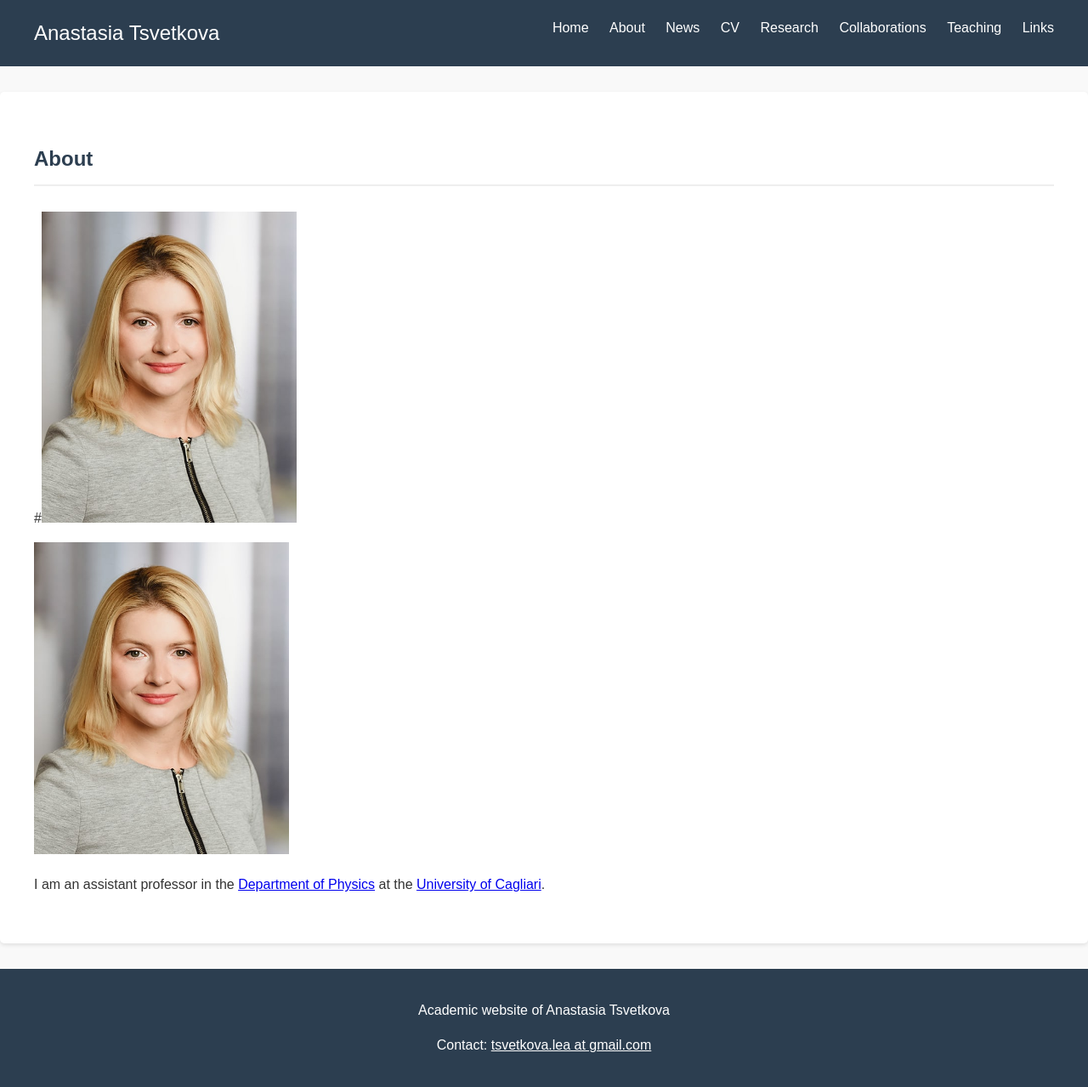
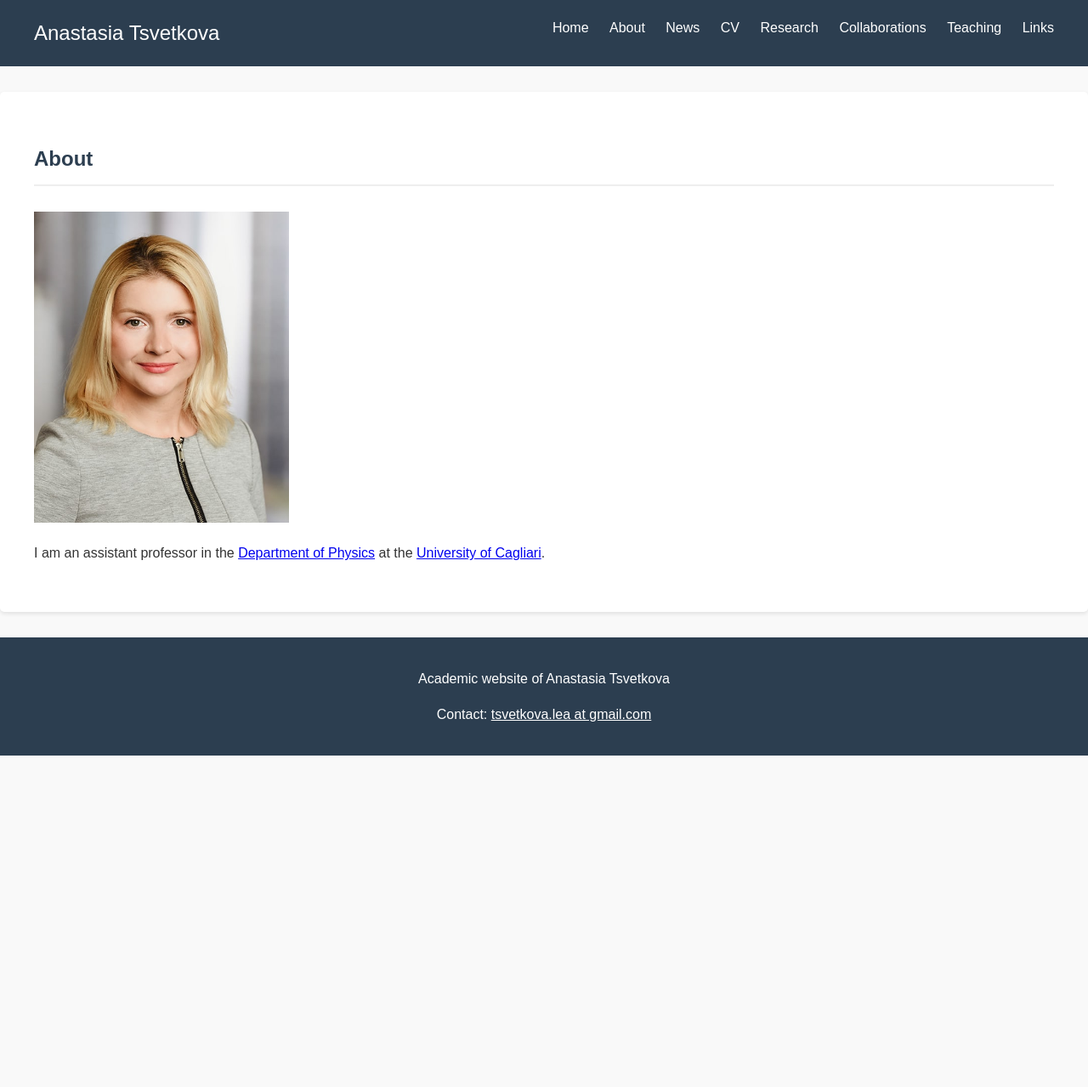
Before and after one commit to anastasia-tsvetkova/anastasia-tsvetkova.github.io, a Jekyll site: the page built from about.md, in a window 1280 px wide. Shown: the whole page at 85% size. Built offline with Jekyll 4.4.1, drawn with Linux system fonts in a browser that asks for light colours; after the commit the page ends 900 px from its top, so only the background shows below that.

Commit message:
Update about.md

```diff
--- a/about.md
+++ b/about.md
@@ -4,8 +4,6 @@ title: About
 permalink: /about/
 ---
 
-#<img src="{{ '/assets/images/Bewerbungsfoto1.jpg' | relative_url }}" alt="Description" width="300">
-
 ![photo](/assets/images/Bewerbungsfoto1.jpg){: width="300"}
 
 I am an assistant professor in the [Department of Physics](https://web.unica.it/unica/en/dip_fisica.page) at the [University of Cagliari](https://en.unica.it/en).
```
